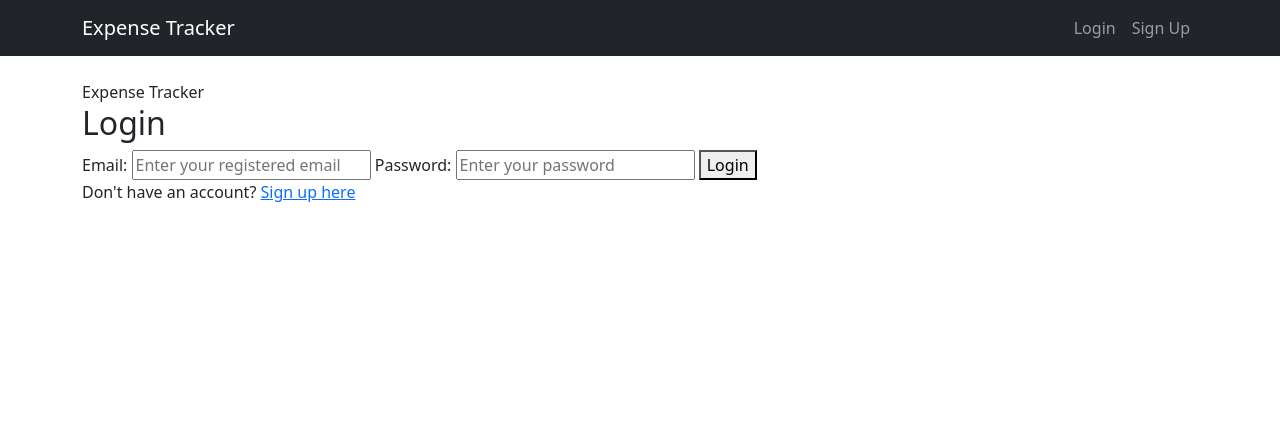
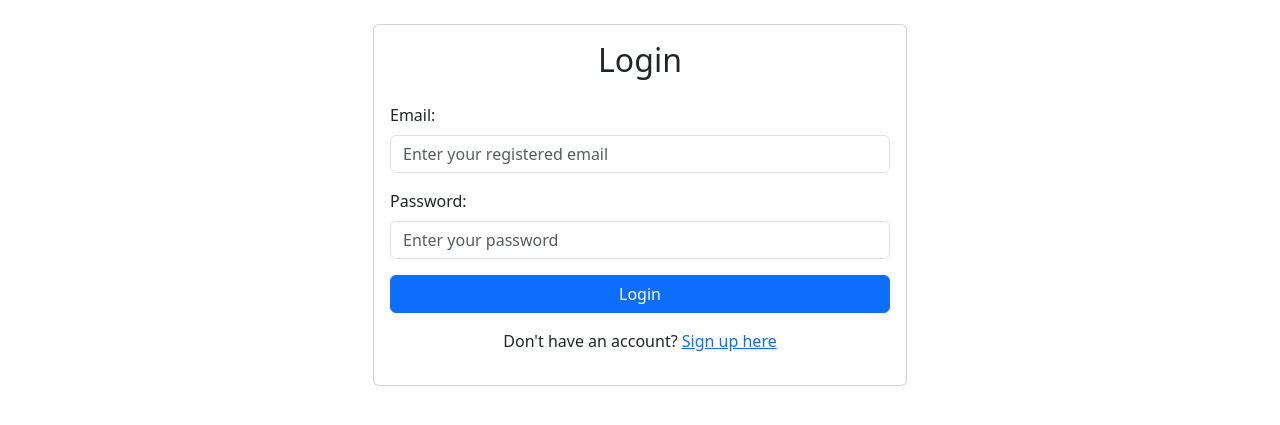
Before and after one commit to harivikrampaturu/expense-tracker, a Flask app: page /login in a window 1280 px wide. Shown: the top 425 px of the page. Run offline with Flask 3, Linux system fonts and the light colour scheme.

Commit message:
updated code

```diff
--- a/templates/base.html
+++ b/templates/base.html
@@ -10,34 +10,6 @@
 </head>
 
 <body>
-    <!-- Navigation -->
-    <nav class="navbar navbar-expand-lg navbar-dark bg-dark">
-        <div class="container">
-            <a class="navbar-brand" href="{{ url_for('home') }}">Expense Tracker</a>
-            <button class="navbar-toggler" type="button" data-bs-toggle="collapse" data-bs-target="#navbarNav">
-                <span class="navbar-toggler-icon"></span>
-            </button>
-            <div class="collapse navbar-collapse" id="navbarNav">
-                <ul class="navbar-nav ms-auto">
-                    {% if 'user_id' in session %}
-                    <li class="nav-item">
-                        <a class="nav-link" href="{{ url_for('tracker') }}">Tracker</a>
-                    </li>
-                    <li class="nav-item">
-                        <a class="nav-link" href="{{ url_for('logout') }}">Logout</a>
-                    </li>
-                    {% else %}
-                    <li class="nav-item">
-                        <a class="nav-link" href="{{ url_for('login') }}">Login</a>
-                    </li>
-                    <li class="nav-item">
-                        <a class="nav-link" href="{{ url_for('signup') }}">Sign Up</a>
-                    </li>
-                    {% endif %}
-                </ul>
-            </div>
-        </div>
-    </nav>
 
     <!-- Flash Messages -->
     <div class="container mt-3">
--- a/templates/login.html
+++ b/templates/login.html
@@ -1,31 +1,39 @@
 {% extends "base.html" %}
 
 {% block content %}
-<header>
-    <div class="logo">Expense Tracker</div>
-</header>
+<section class="auth-container">
+    <div class="container">
+        <div class="row justify-content-center">
+            <div class="col-md-6">
+                <div class="card">
+                    <div class="card-body">
+                        <h2 class="card-title text-center mb-4">Login</h2>
 
-<section class="auth-container">
-    <h2>Login</h2>
-    {% with messages = get_flashed_messages() %}
-    {% if messages %}
-    {% for message in messages %}
-    <div class="alert">{{ message }}</div>
-    {% endfor %}
-    {% endif %}
-    {% endwith %}
+                        <form id="loginForm" action="/login" method="post">
+                            <div class="mb-3">
+                                <label for="email" class="form-label">Email:</label>
+                                <input type="email" class="form-control" id="email" name="email"
+                                    placeholder="Enter your registered email" required>
+                            </div>
 
-    <form id="loginForm" action="/login" method="post">
-        <label for="email">Email:</label>
-        <input type="email" id="email" name="email" placeholder="Enter your registered email" required>
+                            <div class="mb-3">
+                                <label for="password" class="form-label">Password:</label>
+                                <input type="password" class="form-control" id="password" name="password"
+                                    placeholder="Enter your password" required>
+                            </div>
 
-        <label for="password">Password:</label>
-        <input type="password" id="password" name="password" placeholder="Enter your password" required>
+                            <div class="d-grid">
+                                <button type="submit" class="btn btn-primary">Login</button>
+                            </div>
+                        </form>
 
-        <button type="submit">Login</button>
-    </form>
-    <p>Don't have an account? <a href="{{ url_for('signup') }}">Sign up here</a></p>
+                        <p class="text-center mt-3">
+                            Don't have an account? <a href="{{ url_for('signup') }}">Sign up here</a>
+                        </p>
+                    </div>
+                </div>
+            </div>
+        </div>
+    </div>
 </section>
-
-<script src="{{ url_for('static', filename='script1.js') }}"></script>
 {% endblock %}
--- a/templates/signup.html
+++ b/templates/signup.html
@@ -16,9 +16,7 @@
 
 <body>
 
-    <header>
-        <div class="logo">Expense Tracker</div>
-    </header>
+
 
     <section class="auth-container">
         <h2>Sign Up</h2>
```
Also changed, not shown: templates/index.html (+36 -7 lines), templates/tracker.html (+1 -6 lines).
